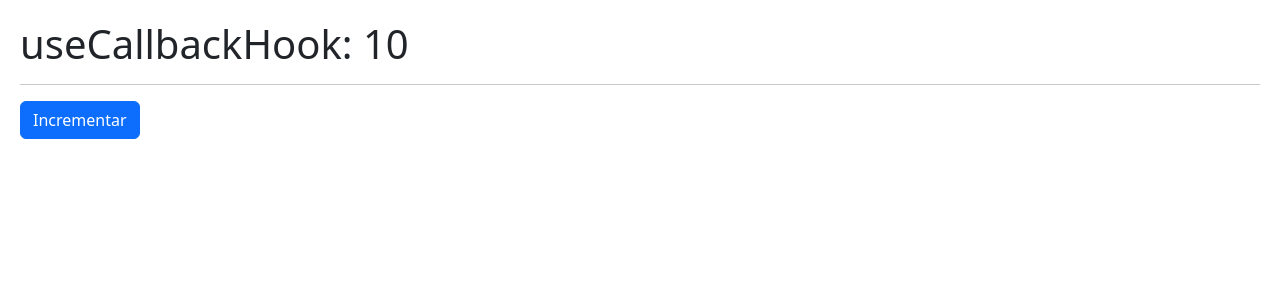
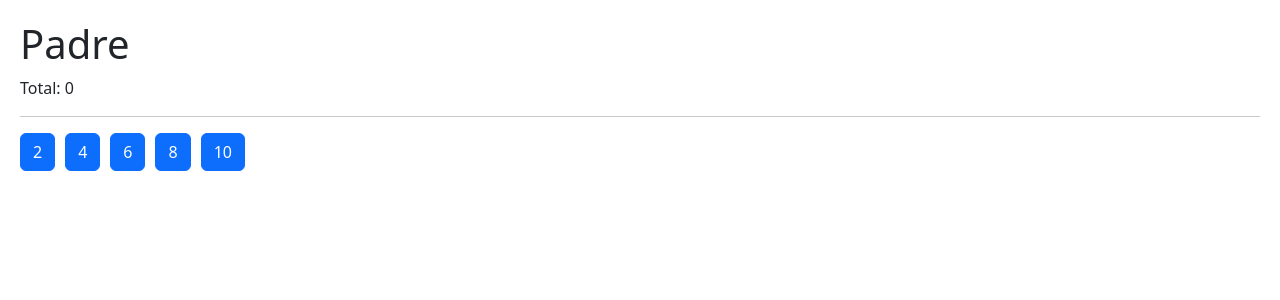
Before and after one commit to DanielTuttos/React-Vite-HooksApp, a React (Vite) app: page / in a window 1280 px wide. Shown: the top 300 px of the page. Built offline with nearby package versions, Linux system fonts and the light colour scheme.

Commit message:
Practica con memo

```diff
--- /dev/null
+++ b/src/07-tarea-memo/Hijo.jsx
@@ -0,0 +1,15 @@
+import React from "react";
+
+export const Hijo = React.memo(({ numero, incrementar }) => {
+
+    console.log('  Me volví a generar :(  ');
+
+    return (
+        <button
+            className="btn btn-primary mr-3"
+            onClick={() => incrementar(numero)}
+        >
+            {numero}
+        </button>
+    )
+})
--- /dev/null
+++ b/src/07-tarea-memo/Padre.jsx
@@ -0,0 +1,36 @@
+import { Hijo } from './Hijo'
+import { useCallback, useState } from 'react';
+
+export const Padre = () => {
+
+    const numeros = [2, 4, 6, 8, 10];
+    const [valor, setValor] = useState(0);
+
+    const incrementar = useCallback(
+        (num) => {
+            setValor((val) => val + num)
+        },
+        [],// para saber cuando se vuelve a dibujar
+    )
+
+
+    return (
+        <div>
+            <h1>Padre</h1>
+            <p> Total: {valor} </p>
+
+            <hr />
+
+            {
+                numeros.map(n => (
+                    <Hijo
+                        key={n}
+                        numero={n}
+                        incrementar={incrementar}
+                    />
+                ))
+            }
+            {/* <Hijo /> */}
+        </div>
+    )
+}
--- a/src/main.jsx
+++ b/src/main.jsx
@@ -1,6 +1,7 @@
 import React from 'react'
 import ReactDOM from 'react-dom/client'
-import { CallbackHook } from './06-memos/CallbackHook'
+import { Padre } from './07-tarea-memo/Padre'
+// import { CallbackHook } from './06-memos/CallbackHook'
 // import { MemoHook } from './06-memos/MemoHook'
 // import { Memorize } from './06-memos/Memorize'
 // import { Layout } from './05-useLayoutEffect/Layout'
@@ -15,6 +16,6 @@ import './index.css'
 
 ReactDOM.createRoot(document.getElementById('root')).render(
   // <React.StrictMode>
-    <CallbackHook />
+    <Padre />
   // </React.StrictMode>
 )
```
